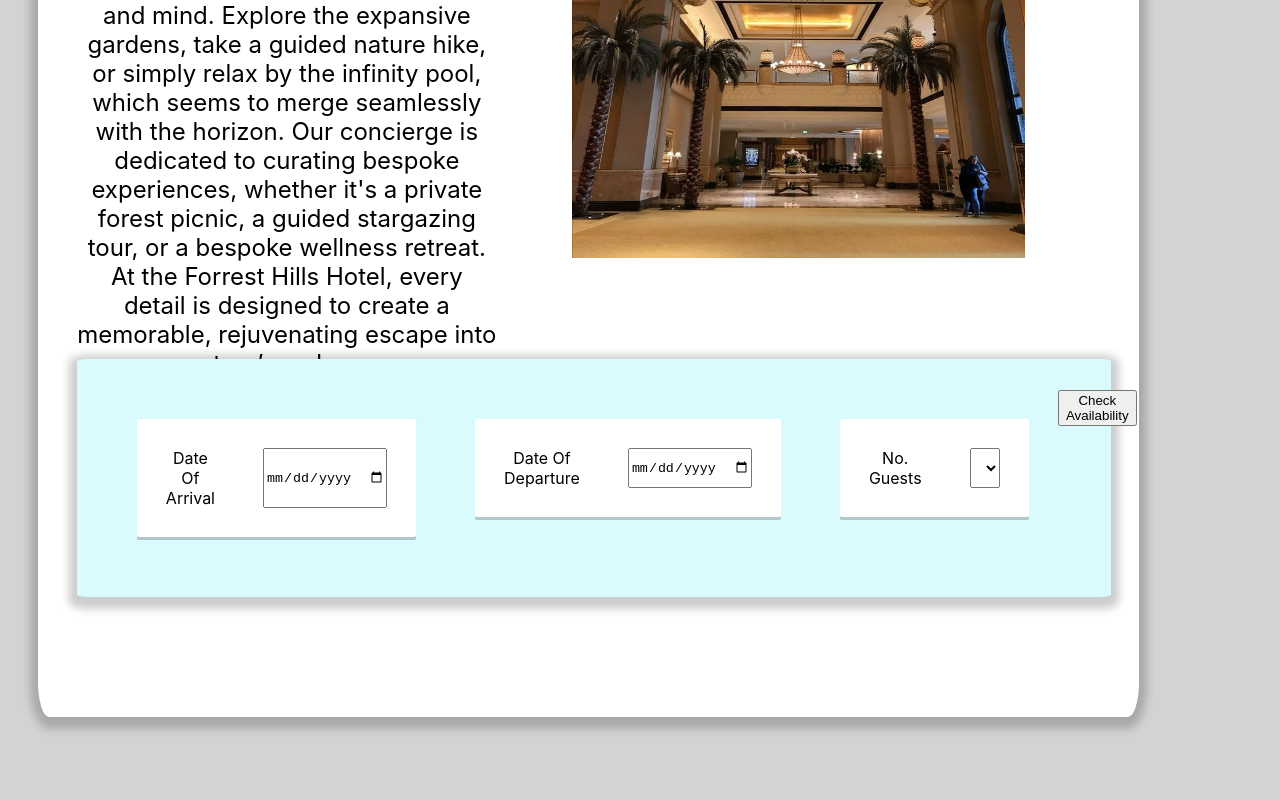
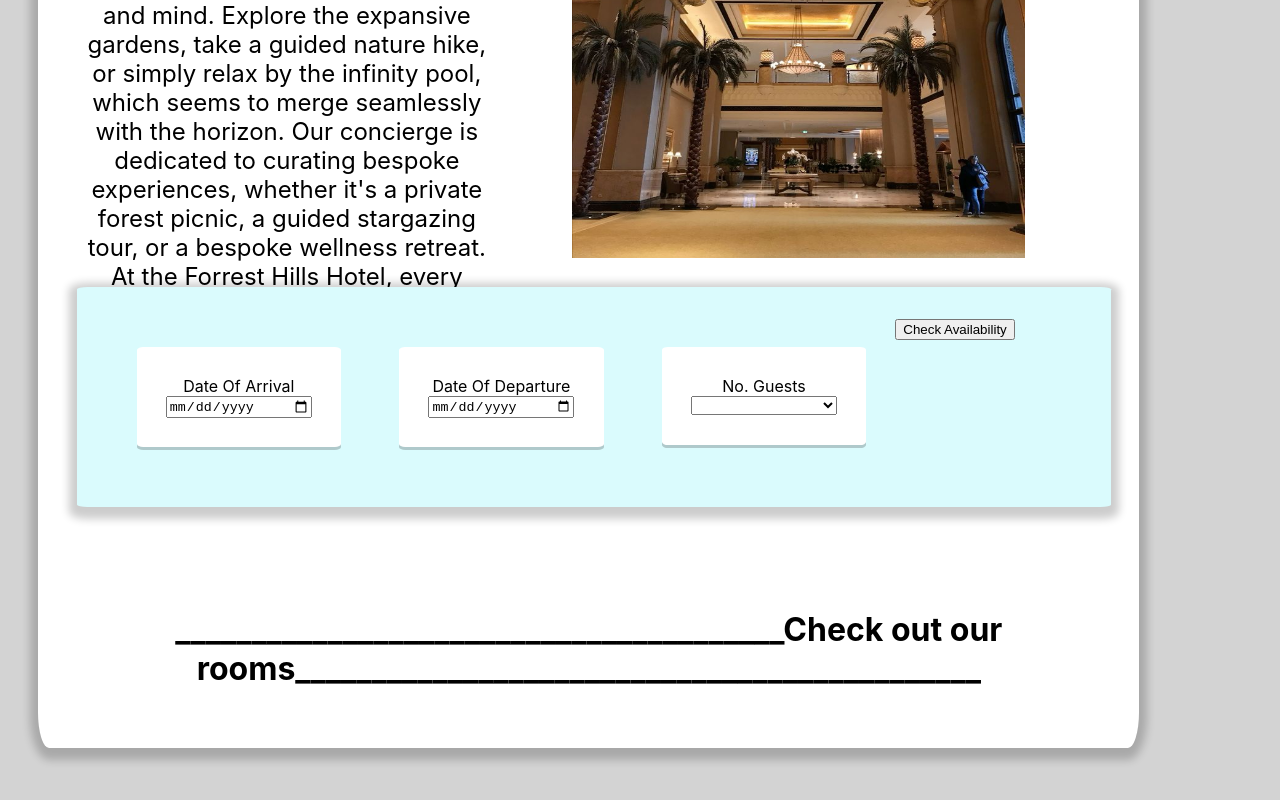
Before and after one commit to khanyajara/Hotel-app, a React (Create React App) app: page / in a window 1280 px wide. Shown: the part 4848-5648 px from the top of the page. Built offline with nearby package versions, Linux system fonts and the light colour scheme.

Commit message:
pushing to save data

```diff
--- a/src/components/home.css
+++ b/src/components/home.css
@@ -114,22 +114,22 @@
 
   .row0 {
     display: flex;
-    flex-direction: row;
+    flex-direction: column;
     border-color: black;
     padding: 3%;
     margin: 3%;
-
-    height: 25%;
+    width: 15%;
+    height: 15%;
 
 
 
-    gap: 3rem;
+    gap: -6rem;
     border: black;
 
 
     box-shadow: 0 3px  rgba(0,0,0,0.2);
     background-color: #ffffff;
-    border-radius: 1%;
+    border-radius: 3%;
   }
 
   .row7 {
@@ -140,7 +140,7 @@
 
     width: 95%;
     height: 25%;
-    margin-top: -5%;
+    margin-top: -12%;
 
 
     margin-bottom: 8%;
--- a/src/components/home.js
+++ b/src/components/home.js
@@ -147,7 +147,7 @@ const HomePage=()=>{
 
             <div><button >Check Availability</button></div>
          </div>
-
+         <h1>________________________________________Check out our rooms_____________________________________________</h1>
 
 
     </div>
```
